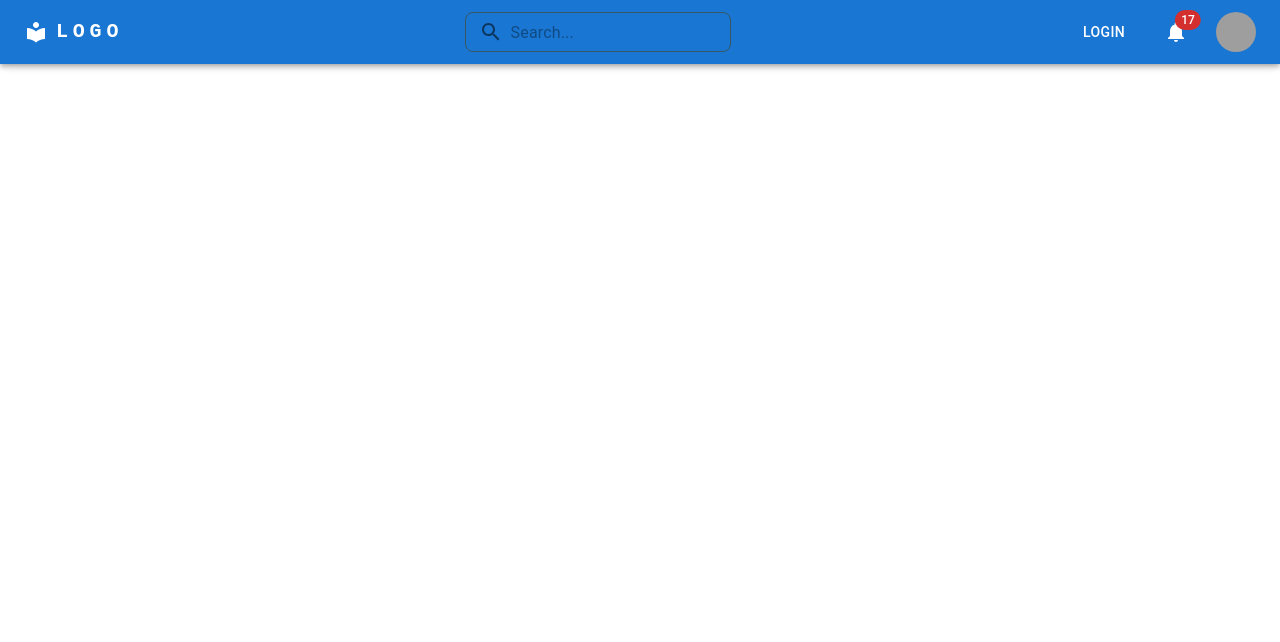
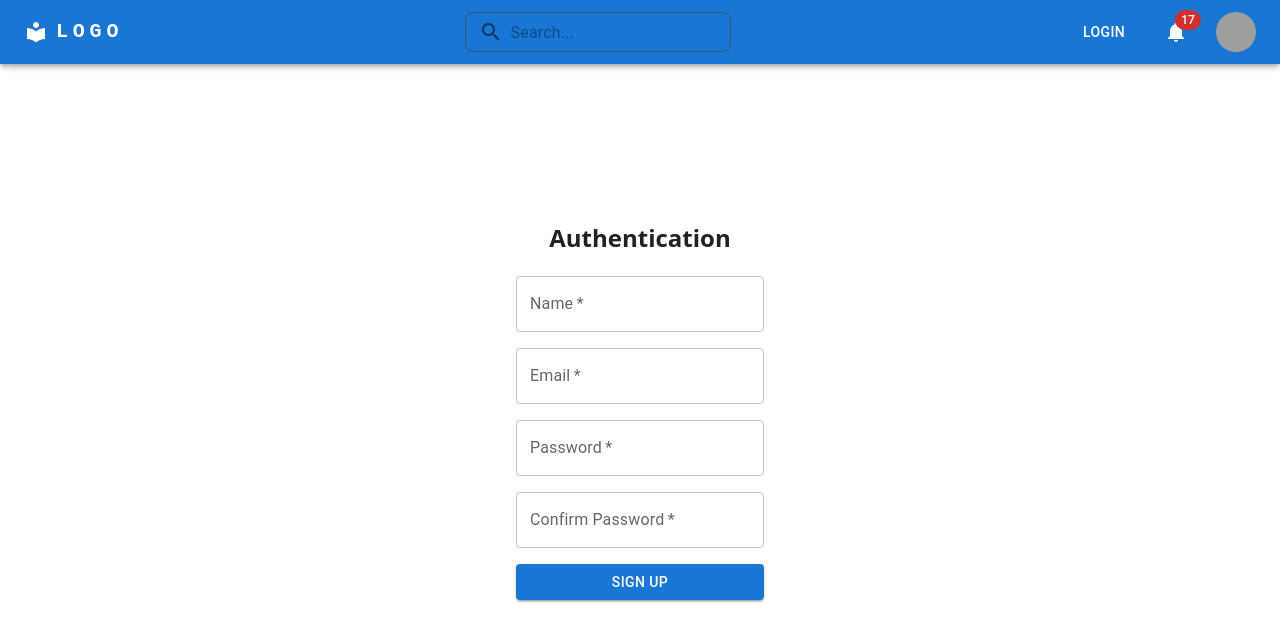
Before and after one commit to Nwabisa-Mawu/Coursio, a React (Vite) app in the folder client/: page / in a window 1280 px wide. Shown: the top 642 px of the page. Built offline with nearby package versions, Linux system fonts and the light colour scheme; grey boxes are pictures that could not be loaded.

Commit message:
2025.05.15AuthFormComplete

```diff
--- a/client/src/App.css
+++ b/client/src/App.css
@@ -1,6 +1,6 @@
 #root {
   /* max-width: 1280px; */
-  /* margin: 0 auto; */
+  margin: 0 auto;
   color: white;
 }
 
--- a/client/src/App.jsx
+++ b/client/src/App.jsx
@@ -1,11 +1,13 @@
 import './App.css'
 import Header from './components/header.component';
+import AuthPage from './pages/auth.page';
 
 function App() {
 
   return (
     <>
       <Header/>
+      <AuthPage />
     </>
   )
 }
--- /dev/null
+++ b/client/src/components/authform.component.jsx
@@ -0,0 +1,75 @@
+import React, { useState } from 'react';
+import Box from '@mui/material/Box';
+import TextField from '@mui/material/TextField';
+import Button from '@mui/material/Button';
+
+const AuthForm = ({ mode = 'signup', onSubmit }) => {
+  const [formData, setFormData] = useState({
+    name: '',
+    email: '',
+    password: '',
+    confirmPassword: '',
+  });
+
+  const handleChange = (e) => {
+    setFormData({ ...formData, [e.target.name]: e.target.value });
+  };
+
+  const handleSubmit = (e) => {
+    e.preventDefault();
+    if (onSubmit) onSubmit(formData);
+  };
+
+  return (
+    <Box
+      component="form"
+      onSubmit={handleSubmit}
+      sx={{ display: 'flex', flexDirection: 'column', gap: 2, width: '100%' }}
+    >
+      {mode === 'signup' && (
+        <TextField
+          name="name"
+          label="Name"
+          value={formData.name}
+          onChange={handleChange}
+          required
+        />
+      )}
+
+      <TextField
+        name="email"
+        label="Email"
+        type="email"
+        value={formData.email}
+        onChange={handleChange}
+        required
+      />
+
+      <TextField
+        name="password"
+        label="Password"
+        type="password"
+        value={formData.password}
+        onChange={handleChange}
+        required
+      />
+
+      {mode === 'signup' && (
+        <TextField
+          name="confirmPassword"
+          label="Confirm Password"
+          type="password"
+          value={formData.confirmPassword}
+          onChange={handleChange}
+          required
+        />
+      )}
+
+      <Button type="submit" variant="contained">
+        {mode === 'login' ? 'Login' : 'Sign Up'}
+      </Button>
+    </Box>
+  );
+};
+
+export default AuthForm;
--- /dev/null
+++ b/client/src/pages/auth.page.jsx
@@ -0,0 +1,34 @@
+import React from "react";
+import { Paper, Box } from "@mui/material";
+import AuthForm from "../components/authform.component"; // Adjust the import path as necessary
+
+const AuthPage = () => {
+  return (
+    <Box
+      sx={{
+        // minHeight: "100vh",
+        // display: "flex",
+        // justifyContent: "center",
+        // alignItems: "center",
+        maxWidth: "100%"
+      }}
+    >
+      <Paper
+        elevation={0}
+        sx={{
+          padding: 4,
+          maxWidth: 400,
+          display: "flex",
+          flexDirection: "column",
+          alignItems: "center",
+        }}
+      >
+        {/* todo: Add dynamic form name */}
+        <h2>Authentication</h2>
+        <AuthForm />
+      </Paper>
+    </Box>
+  );
+};
+
+export default AuthPage;
```
